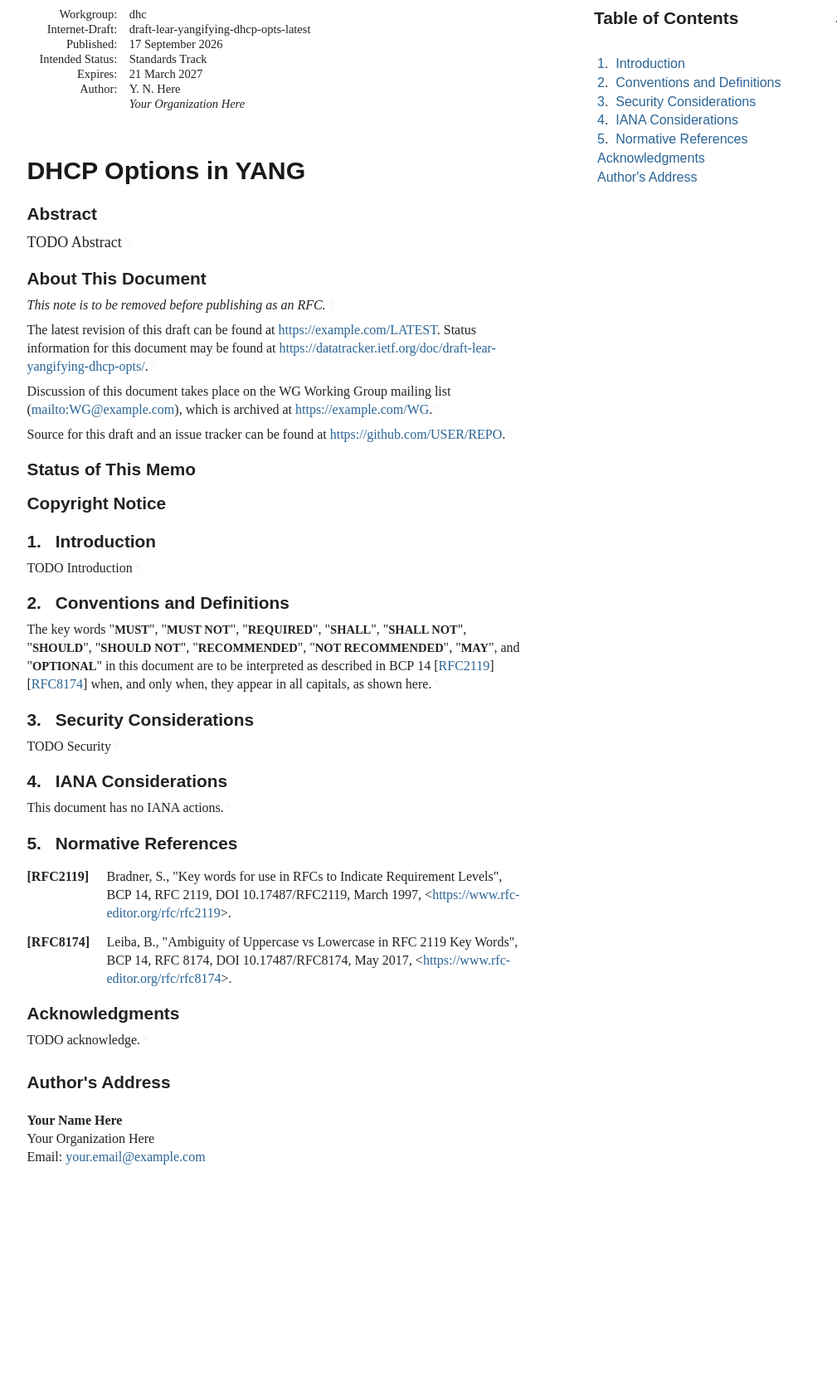
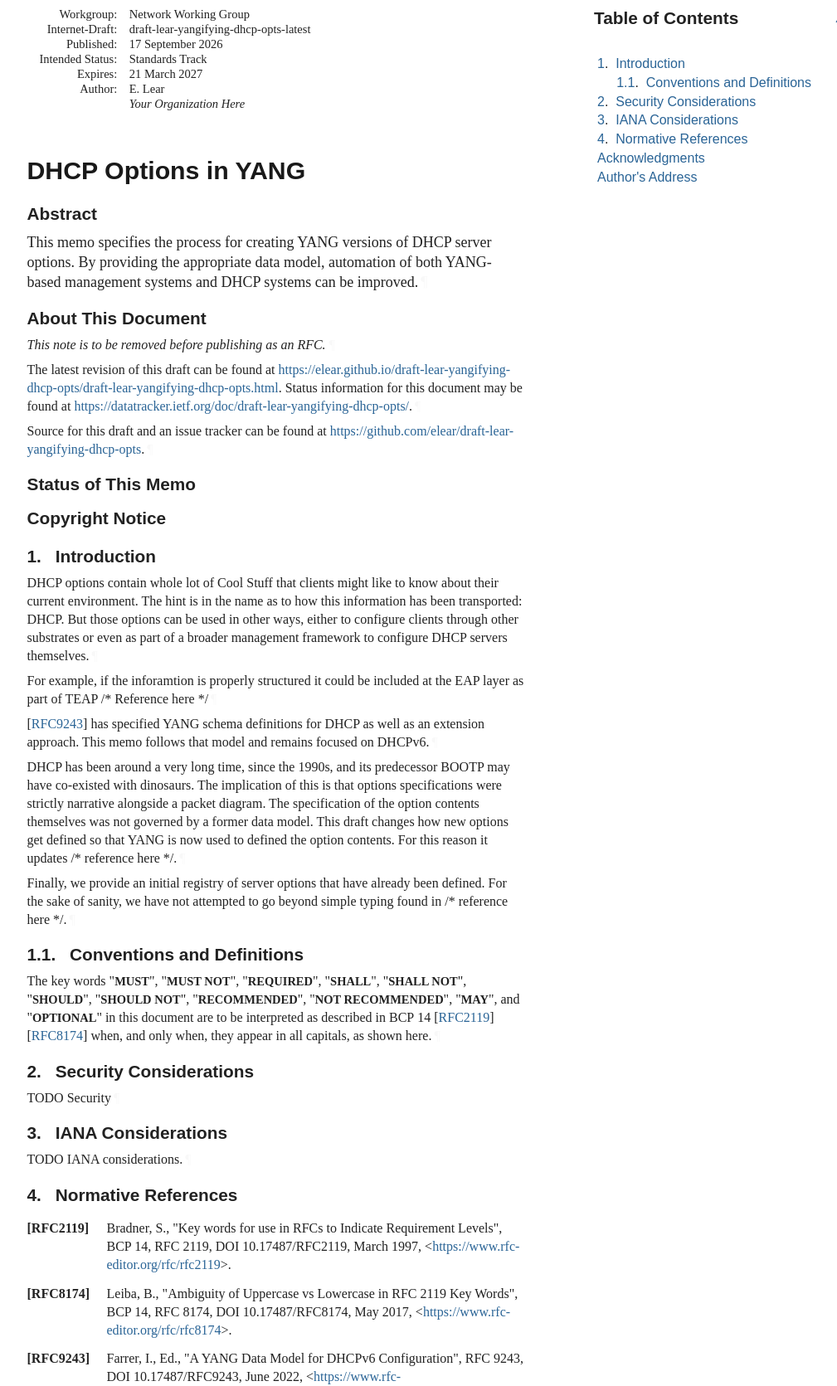
Before and after one commit to elear/draft-lear-yangifying-dhcp-opts, a plain HTML site: page draft-lear-yangifying-dhcp-opts.html in a window 1280 px wide. Shown: the part 67-1738 px from the top of the page at 83% size, without its empty margins (92-1101 px from the left). Before the commit the page ends 1564 px from the top, so only its background shows below. Drawn offline with Linux system fonts and the light colour scheme; a web font is replaced by a local one.

Commit message:
Script updating gh-pages from ac657f3. [ci skip]

```diff
--- a/draft-lear-yangifying-dhcp-opts.html
+++ b/draft-lear-yangifying-dhcp-opts.html
@@ -5,9 +5,9 @@
 <meta content="Common,Latin" name="scripts">
 <meta content="initial-scale=1.0" name="viewport">
 <title>DHCP Options in YANG</title>
-<meta content="Your Name Here" name="author">
+<meta content="Eliot Lear" name="author">
 <meta content="
-       TODO Abstract
+       This memo specifies the process for creating YANG versions of DHCP server options.  By providing the appropriate data model, automation of both YANG-based management systems and DHCP systems can be improved.
     " name="description">
 <meta content="xml2rfc 3.34.0" name="generator">
 <meta content="dhcp" name="keyword">
@@ -1045,7 +1045,7 @@ svg {
 <td class="right">September 2026</td>
 </tr></thead>
 <tfoot><tr>
-<td class="left">Here</td>
+<td class="left">Lear</td>
 <td class="center">Expires 21 March 2027</td>
 <td class="right">[Page]</td>
 </tr></tfoot>
@@ -1054,7 +1054,7 @@ svg {
 <div id="internal-metadata" class="document-information">
 <dl id="identifiers">
 <dt class="label-workgroup">Workgroup:</dt>
-<dd class="workgroup">dhc</dd>
+<dd class="workgroup">Network Working Group</dd>
 <dt class="label-internet-draft">Internet-Draft:</dt>
 <dd class="internet-draft">draft-lear-yangifying-dhcp-opts-latest</dd>
 <dt class="label-published">Published:</dt>
@@ -1068,7 +1068,7 @@ svg {
 <dt class="label-authors">Author:</dt>
 <dd class="authors">
 <div class="author">
-      <div class="author-name">Y. N. Here</div>
+      <div class="author-name">E. Lear</div>
 <div class="org">Your Organization Here</div>
 </div>
 </dd>
@@ -1077,7 +1077,7 @@ svg {
 <h1 id="title">DHCP Options in YANG</h1>
 <section id="section-abstract">
       <h2 id="abstract"><a href="#abstract" class="selfRef">Abstract</a></h2>
-<p id="section-abstract-1">TODO Abstract<a href="#section-abstract-1" class="pilcrow">¶</a></p>
+<p id="section-abstract-1">This memo specifies the process for creating YANG versions of DHCP server options.  By providing the appropriate data model, automation of both YANG-based management systems and DHCP systems can be improved.<a href="#section-abstract-1" class="pilcrow">¶</a></p>
 </section>
 <section class="note rfcEditorRemove" id="section-note.1">
       <h2 id="name-about-this-document">
@@ -1085,14 +1085,10 @@ svg {
       </h2>
 <p id="section-note.1-1">This note is to be removed before publishing as an RFC.<a href="#section-note.1-1" class="pilcrow">¶</a></p>
 <p id="section-note.1-2">
-        The latest revision of this draft can be found at <span><a href="https://example.com/LATEST">https://example.com/LATEST</a></span>.
+        The latest revision of this draft can be found at <span><a href="https://elear.github.io/draft-lear-yangifying-dhcp-opts/draft-lear-yangifying-dhcp-opts.html">https://elear.github.io/draft-lear-yangifying-dhcp-opts/draft-lear-yangifying-dhcp-opts.html</a></span>.
         Status information for this document may be found at <span><a href="https://datatracker.ietf.org/doc/draft-lear-yangifying-dhcp-opts/">https://datatracker.ietf.org/doc/draft-lear-yangifying-dhcp-opts/</a></span>.<a href="#section-note.1-2" class="pilcrow">¶</a></p>
-<p id="section-note.1-3">
-        Discussion of this document takes place on the
-        WG Working Group mailing list (<span><a href="mailto:WG@example.com">mailto:WG@example.com</a></span>),
-        which is archived at <span><a href="https://example.com/WG">https://example.com/WG</a></span>.<a href="#section-note.1-3" class="pilcrow">¶</a></p>
-<p id="section-note.1-4">Source for this draft and an issue tracker can be found at
-        <span><a href="https://github.com/USER/REPO">https://github.com/USER/REPO</a></span>.<a href="#section-note.1-4" class="pilcrow">¶</a></p>
+<p id="section-note.1-3">Source for this draft and an issue tracker can be found at
+        <span><a href="https://github.com/elear/draft-lear-yangifying-dhcp-opts">https://github.com/elear/draft-lear-yangifying-dhcp-opts</a></span>.<a href="#section-note.1-3" class="pilcrow">¶</a></p>
 </section>
 <div id="status-of-memo">
 <section id="section-boilerplate.1">
@@ -1144,24 +1140,26 @@ svg {
 <nav class="toc"><ul class="compact toc ulBare ulEmpty">
 <li class="compact toc ulBare ulEmpty" id="section-toc.1-1.1">
             <p id="section-toc.1-1.1.1" class="keepWithNext"><a href="#section-1" class="auto internal xref">1</a>.  <a href="#name-introduction" class="internal xref">Introduction</a></p>
+<ul class="compact toc ulBare ulEmpty">
+<li class="compact toc ulBare ulEmpty" id="section-toc.1-1.1.2.1">
+                <p id="section-toc.1-1.1.2.1.1" class="keepWithNext"><a href="#section-1.1" class="auto internal xref">1.1</a>.  <a href="#name-conventions-and-definitions" class="internal xref">Conventions and Definitions</a></p>
+</li>
+            </ul>
 </li>
           <li class="compact toc ulBare ulEmpty" id="section-toc.1-1.2">
-            <p id="section-toc.1-1.2.1" class="keepWithNext"><a href="#section-2" class="auto internal xref">2</a>.  <a href="#name-conventions-and-definitions" class="internal xref">Conventions and Definitions</a></p>
+            <p id="section-toc.1-1.2.1" class="keepWithNext"><a href="#section-2" class="auto internal xref">2</a>.  <a href="#name-security-considerations" class="internal xref">Security Considerations</a></p>
 </li>
           <li class="compact toc ulBare ulEmpty" id="section-toc.1-1.3">
-            <p id="section-toc.1-1.3.1" class="keepWithNext"><a href="#section-3" class="auto internal xref">3</a>.  <a href="#name-security-considerations" class="internal xref">Security Considerations</a></p>
+            <p id="section-toc.1-1.3.1"><a href="#section-3" class="auto internal xref">3</a>.  <a href="#name-iana-considerations" class="internal xref">IANA Considerations</a></p>
 </li>
           <li class="compact toc ulBare ulEmpty" id="section-toc.1-1.4">
-            <p id="section-toc.1-1.4.1"><a href="#section-4" class="auto internal xref">4</a>.  <a href="#name-iana-considerations" class="internal xref">IANA Considerations</a></p>
+            <p id="section-toc.1-1.4.1"><a href="#section-4" class="auto internal xref">4</a>.  <a href="#name-normative-references" class="internal xref">Normative References</a></p>
 </li>
           <li class="compact toc ulBare ulEmpty" id="section-toc.1-1.5">
-            <p id="section-toc.1-1.5.1"><a href="#section-5" class="auto internal xref">5</a>.  <a href="#name-normative-references" class="internal xref">Normative References</a></p>
+            <p id="section-toc.1-1.5.1"><a href="#appendix-A" class="auto internal xref"></a><a href="#name-acknowledgments" class="internal xref">Acknowledgments</a></p>
 </li>
           <li class="compact toc ulBare ulEmpty" id="section-toc.1-1.6">
-            <p id="section-toc.1-1.6.1"><a href="#appendix-A" class="auto internal xref"></a><a href="#name-acknowledgments" class="internal xref">Acknowledgments</a></p>
-</li>
-          <li class="compact toc ulBare ulEmpty" id="section-toc.1-1.7">
-            <p id="section-toc.1-1.7.1"><a href="#appendix-B" class="auto internal xref"></a><a href="#name-authors-address" class="internal xref">Author's Address</a></p>
+            <p id="section-toc.1-1.6.1"><a href="#appendix-B" class="auto internal xref"></a><a href="#name-authors-address" class="internal xref">Author's Address</a></p>
 </li>
         </ul>
 </nav>
@@ -1172,40 +1170,44 @@ svg {
       <h2 id="name-introduction">
 <a href="#section-1" class="section-number selfRef">1. </a><a href="#name-introduction" class="section-name selfRef">Introduction</a>
       </h2>
-<p id="section-1-1">TODO Introduction<a href="#section-1-1" class="pilcrow">¶</a></p>
+<p id="section-1-1">DHCP options contain whole lot of Cool Stuff that clients might like to know about their current environment.  The hint is in the name as to how this information has been transported: DHCP.  But those options can be used in other ways, either to configure clients through other substrates or even as part of a broader management framework to configure DHCP servers themselves.<a href="#section-1-1" class="pilcrow">¶</a></p>
+<p id="section-1-2">For example, if the inforamtion is properly structured it could be included at the EAP layer as part of TEAP /* Reference here */<a href="#section-1-2" class="pilcrow">¶</a></p>
+<p id="section-1-3"><span>[<a href="#RFC9243" class="cite xref">RFC9243</a>]</span> has specified YANG schema definitions for DHCP as well as an extension approach.  This memo follows that model and remains focused on DHCPv6.<a href="#section-1-3" class="pilcrow">¶</a></p>
+<p id="section-1-4">DHCP has been around a very long time, since the 1990s, and its predecessor BOOTP may have co-existed with dinosaurs.  The implication of this is that options specifications were strictly narrative alongside a packet diagram.  The specification of the option contents themselves was not governed by a former data model.  This draft changes how new options get defined so that YANG is now used to defined the option contents.  For this reason it updates /* reference here */.<a href="#section-1-4" class="pilcrow">¶</a></p>
+<p id="section-1-5">Finally, we provide an initial registry of server options that have already been defined.  For the sake of sanity, we have not attempted to go beyond simple typing found in /* reference here */.<a href="#section-1-5" class="pilcrow">¶</a></p>
+<div id="conventions-and-definitions">
+<section id="section-1.1">
+        <h3 id="name-conventions-and-definitions">
+<a href="#section-1.1" class="section-number selfRef">1.1. </a><a href="#name-conventions-and-definitions" class="section-name selfRef">Conventions and Definitions</a>
+        </h3>
+<p id="section-1.1-1">The key words "<span class="bcp14">MUST</span>", "<span class="bcp14">MUST NOT</span>", "<span class="bcp14">REQUIRED</span>", "<span class="bcp14">SHALL</span>", "<span class="bcp14">SHALL NOT</span>", "<span class="bcp14">SHOULD</span>", "<span class="bcp14">SHOULD NOT</span>", "<span class="bcp14">RECOMMENDED</span>", "<span class="bcp14">NOT RECOMMENDED</span>",
+"<span class="bcp14">MAY</span>", and "<span class="bcp14">OPTIONAL</span>" in this document are to be interpreted as
+described in BCP 14 <span>[<a href="#RFC2119" class="cite xref">RFC2119</a>]</span> <span>[<a href="#RFC8174" class="cite xref">RFC8174</a>]</span> when, and only when, they
+appear in all capitals, as shown here.<a href="#section-1.1-1" class="pilcrow">¶</a></p>
 </section>
 </div>
-<div id="conventions-and-definitions">
-<section id="section-2">
-      <h2 id="name-conventions-and-definitions">
-<a href="#section-2" class="section-number selfRef">2. </a><a href="#name-conventions-and-definitions" class="section-name selfRef">Conventions and Definitions</a>
-      </h2>
-<p id="section-2-1">The key words "<span class="bcp14">MUST</span>", "<span class="bcp14">MUST NOT</span>", "<span class="bcp14">REQUIRED</span>", "<span class="bcp14">SHALL</span>", "<span class="bcp14">SHALL NOT</span>", "<span class="bcp14">SHOULD</span>", "<span class="bcp14">SHOULD NOT</span>", "<span class="bcp14">RECOMMENDED</span>", "<span class="bcp14">NOT RECOMMENDED</span>",
-"<span class="bcp14">MAY</span>", and "<span class="bcp14">OPTIONAL</span>" in this document are to be interpreted as
-described in BCP 14 <span>[<a href="#RFC2119" class="cite xref">RFC2119</a>]</span> <span>[<a href="#RFC8174" class="cite xref">RFC8174</a>]</span> when, and only when, they
-appear in all capitals, as shown here.<a href="#section-2-1" class="pilcrow">¶</a></p>
 </section>
 </div>
 <div id="security">
-<section id="section-3">
+<section id="section-2">
       <h2 id="name-security-considerations">
-<a href="#section-3" class="section-number selfRef">3. </a><a href="#name-security-considerations" class="section-name selfRef">Security Considerations</a>
+<a href="#section-2" class="section-number selfRef">2. </a><a href="#name-security-considerations" class="section-name selfRef">Security Considerations</a>
       </h2>
-<p id="section-3-1">TODO Security<a href="#section-3-1" class="pilcrow">¶</a></p>
+<p id="section-2-1">TODO Security<a href="#section-2-1" class="pilcrow">¶</a></p>
 </section>
 </div>
 <div id="iana">
-<section id="section-4">
+<section id="section-3">
       <h2 id="name-iana-considerations">
-<a href="#section-4" class="section-number selfRef">4. </a><a href="#name-iana-considerations" class="section-name selfRef">IANA Considerations</a>
+<a href="#section-3" class="section-number selfRef">3. </a><a href="#name-iana-considerations" class="section-name selfRef">IANA Considerations</a>
       </h2>
-<p id="section-4-1">This document has no IANA actions.<a href="#section-4-1" class="pilcrow">¶</a></p>
+<p id="section-3-1">TODO IANA considerations.<a href="#section-3-1" class="pilcrow">¶</a></p>
 </section>
 </div>
 <div id="sec-normative-references">
-<section id="section-5">
+<section id="section-4">
       <h2 id="name-normative-references">
-<a href="#section-5" class="section-number selfRef">5. </a><a href="#name-normative-references" class="section-name selfRef">Normative References</a>
+<a href="#section-4" class="section-number selfRef">4. </a><a href="#name-normative-references" class="section-name selfRef">Normative References</a>
       </h2>
 <dl class="references">
 <dt id="RFC2119">[RFC2119]</dt>
@@ -1213,8 +1215,12 @@ appear in all capitals, as shown here.<a href="#section-2-1" class="pilcrow">¶<
 <span class="refAuthor">Bradner, S.</span>, <span class="refTitle">"Key words for use in RFCs to Indicate Requirement Levels"</span>, <span class="seriesInfo">BCP 14</span>, <span class="seriesInfo">RFC 2119</span>, <span class="seriesInfo">DOI 10.17487/RFC2119</span>, <time datetime="1997-03" class="refDate">March 1997</time>, <span>&lt;<a href="https://www.rfc-editor.org/rfc/rfc2119">https://www.rfc-editor.org/rfc/rfc2119</a>&gt;</span>. </dd>
 <dd class="break"></dd>
 <dt id="RFC8174">[RFC8174]</dt>
+      <dd>
+<span class="refAuthor">Leiba, B.</span>, <span class="refTitle">"Ambiguity of Uppercase vs Lowercase in RFC 2119 Key Words"</span>, <span class="seriesInfo">BCP 14</span>, <span class="seriesInfo">RFC 8174</span>, <span class="seriesInfo">DOI 10.17487/RFC8174</span>, <time datetime="2017-05" class="refDate">May 2017</time>, <span>&lt;<a href="https://www.rfc-editor.org/rfc/rfc8174">https://www.rfc-editor.org/rfc/rfc8174</a>&gt;</span>. </dd>
+<dd class="break"></dd>
+<dt id="RFC9243">[RFC9243]</dt>
     <dd>
-<span class="refAuthor">Leiba, B.</span>, <span class="refTitle">"Ambiguity of Uppercase vs Lowercase in RFC 2119 Key Words"</span>, <span class="seriesInfo">BCP 14</span>, <span class="seriesInfo">RFC 8174</span>, <span class="seriesInfo">DOI 10.17487/RFC8174</span>, <time datetime="2017-05" class="refDate">May 2017</time>, <span>&lt;<a href="https://www.rfc-editor.org/rfc/rfc8174">https://www.rfc-editor.org/rfc/rfc8174</a>&gt;</span>. </dd>
+<span class="refAuthor">Farrer, I., Ed.</span>, <span class="refTitle">"A YANG Data Model for DHCPv6 Configuration"</span>, <span class="seriesInfo">RFC 9243</span>, <span class="seriesInfo">DOI 10.17487/RFC9243</span>, <time datetime="2022-06" class="refDate">June 2022</time>, <span>&lt;<a href="https://www.rfc-editor.org/rfc/rfc9243">https://www.rfc-editor.org/rfc/rfc9243</a>&gt;</span>. </dd>
 <dd class="break"></dd>
 </dl>
 </section>
@@ -1233,11 +1239,11 @@ appear in all capitals, as shown here.<a href="#section-2-1" class="pilcrow">¶<
 <a href="#name-authors-address" class="section-name selfRef">Author's Address</a>
       </h2>
 <address class="vcard">
-        <div dir="auto" class="left"><span class="fn nameRole">Your Name Here</span></div>
+        <div dir="auto" class="left"><span class="fn nameRole">Eliot Lear</span></div>
 <div dir="auto" class="left"><span class="org">Your Organization Here</span></div>
 <div class="email">
 <span>Email:</span>
-<a href="mailto:your.email@example.com" class="email">your.email@example.com</a>
+<a href="mailto:lear@lear.ch" class="email">lear@lear.ch</a>
 </div>
 </address>
 </section>
```
Also changed, not shown: draft-lear-yangifying-dhcp-opts.txt.
